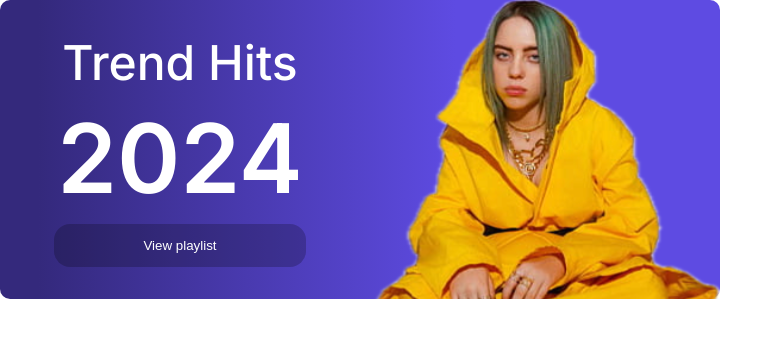
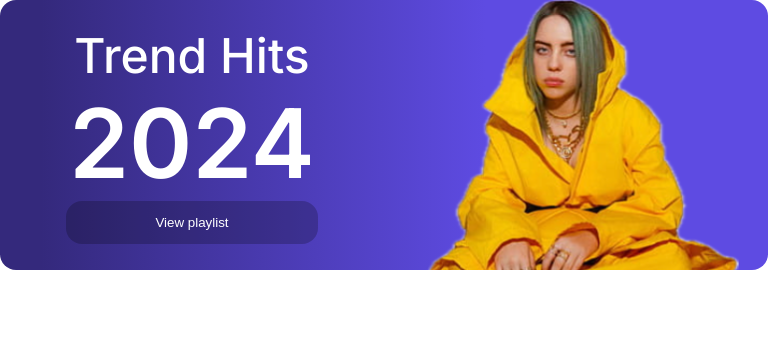
Before and after one commit to blueibell3/vibe-front, a Next.js app: page / in a window 768 px wide. Shown: the top 338 px of the page. Built offline with nearby package versions, Linux system fonts and the light colour scheme.

Commit message:
fix some details

```diff
--- a/app/Components/TrendHitsCard/TrendHitsCard.module.scss
+++ b/app/Components/TrendHitsCard/TrendHitsCard.module.scss
@@ -3,12 +3,12 @@
     width: 100%;
     display: flex;
     border-radius: 16px;
-    height: 299px;
+    height: 288px;
 }
 
 .wrapper {
     display: flex;
-    gap: 8px;
+    // gap: 8px;
     width: 50%;
     height: 100%;
     flex-direction: column;
@@ -20,42 +20,26 @@
     width: 50%;
     height: 100%;
     background: no-repeat center center;
-    background-size: cover;
+    background-size: contain;
 }
 
 @media screen and (min-width:711px) and (max-width:1023px) {
     .container {
-        max-width: 720px;
-        width: 100%;
-        height: 299px;
-        border-radius: 10px;
-        display: flex;
-        justify-content: center;
-        align-items: center;
+        height: 270px;
     }
 }
 
 
 @media screen and (min-width:600px) and (max-width:710px) {
     .container {
-        max-width: 720px;
-        width: 100%;
-        display: flex;
-        border-radius: 16px;
-        height: 299px;
-        justify-content: center;
-        align-items: center;
+        height: 230px;
     }
 
 }
 
 @media screen and (max-width:599px) {
     .container {
-        max-width: 328px;
-        width: 100%;
         height: 138px;
-        justify-content: center;
-        align-items: center;
     }
 
     .title {
--- a/app/Components/TrendHitsCard/TrendHitsCard.tsx
+++ b/app/Components/TrendHitsCard/TrendHitsCard.tsx
@@ -44,7 +44,7 @@ export default () => {
                 <h2 className={styles.title}>Trend Hits</h2>
                 <h1 className={styles.year}>2024</h1>
                 <div className={styles.textButton}>
-                    <Link href={'full list'}>
+                    <Link href={'/full list'}>
                         <TextButton title={'View playlist'} backgroundColor='#00000038' />
                     </Link>
                 </div>
```
